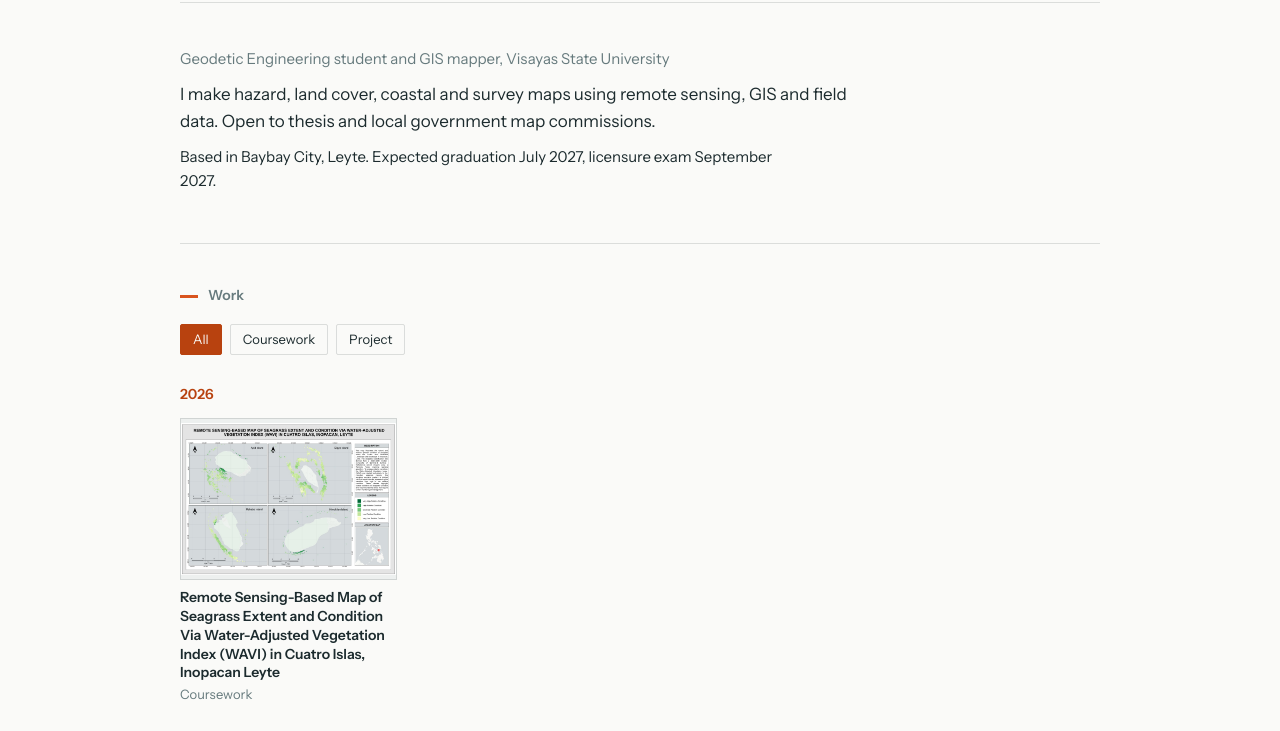
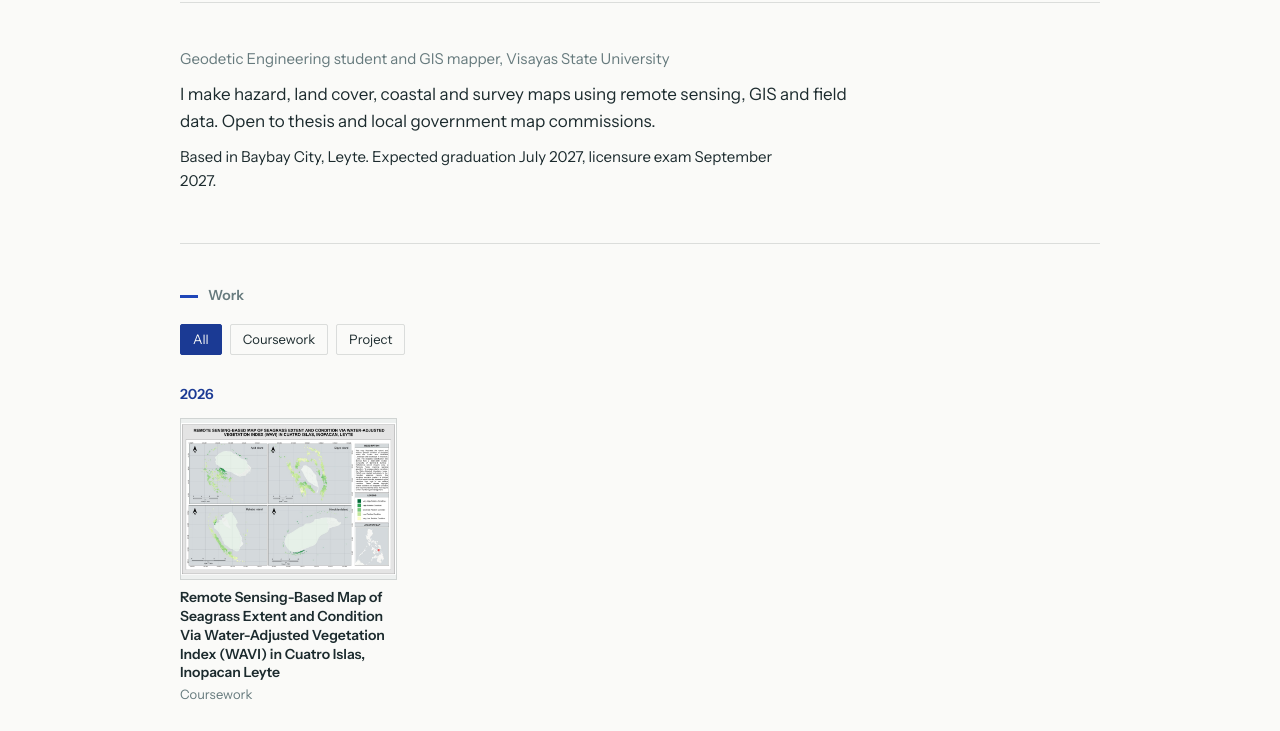
Before and after one commit to bensonclark-cmyk/bensonclark-cmyk.github.io, a plain HTML site: page index.html in a window 1280 px wide. Shown: the part 68-799 px from the top of the page. Drawn offline with Linux system fonts and the light colour scheme.

Commit message:
Add files via upload

```diff
--- a/style.css
+++ b/style.css
@@ -1,5 +1,5 @@
-:root{--bg:#fafaf8;--ink:#1c2b2e;--soft:#667a7d;--line:#1c2b2e24;--panel:#edf0ef;--accent:#d9541e;--accent-ink:#b8420f}
-@media (prefers-color-scheme:dark){:root{--bg:#10191b;--ink:#e4ecea;--soft:#8fa5a7;--line:#e4ecea26;--panel:#172326;--accent:#ff7a45;--accent-ink:#ff9468}}
+:root{--bg:#fafaf8;--ink:#1c2b2e;--soft:#667a7d;--line:#1c2b2e24;--panel:#edf0ef;--accent:#1f46b8;--accent-ink:#1b3a94}
+@media (prefers-color-scheme:dark){:root{--bg:#10191b;--ink:#e4ecea;--soft:#8fa5a7;--line:#e4ecea26;--panel:#172326;--accent:#6d9bff;--accent-ink:#8fb3ff}}
 *{box-sizing:border-box}
 html{scroll-behavior:smooth}
 body{margin:0;background:var(--bg);color:var(--ink);font:15px/1.6 "Instrument Sans",system-ui,sans-serif;padding:env(safe-area-inset-top) 0 env(safe-area-inset-bottom)}
```
